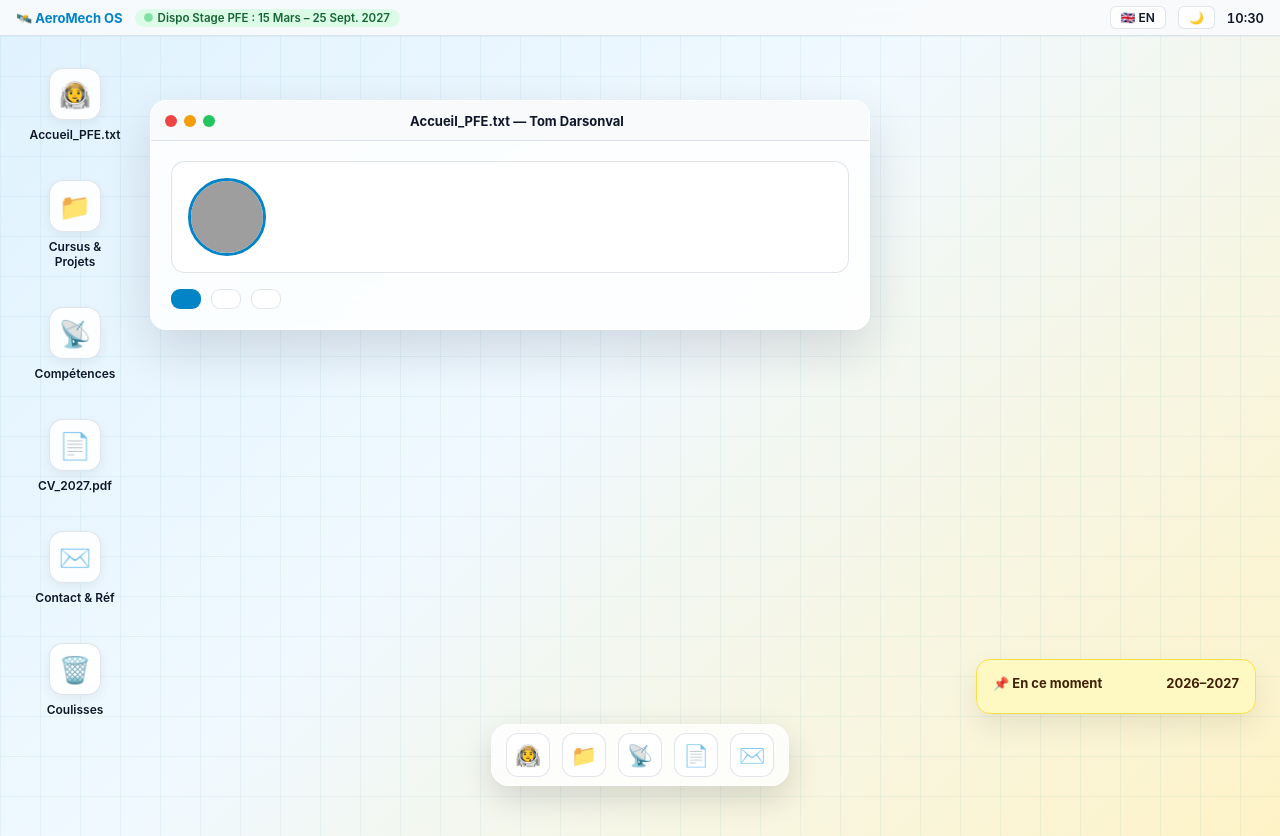
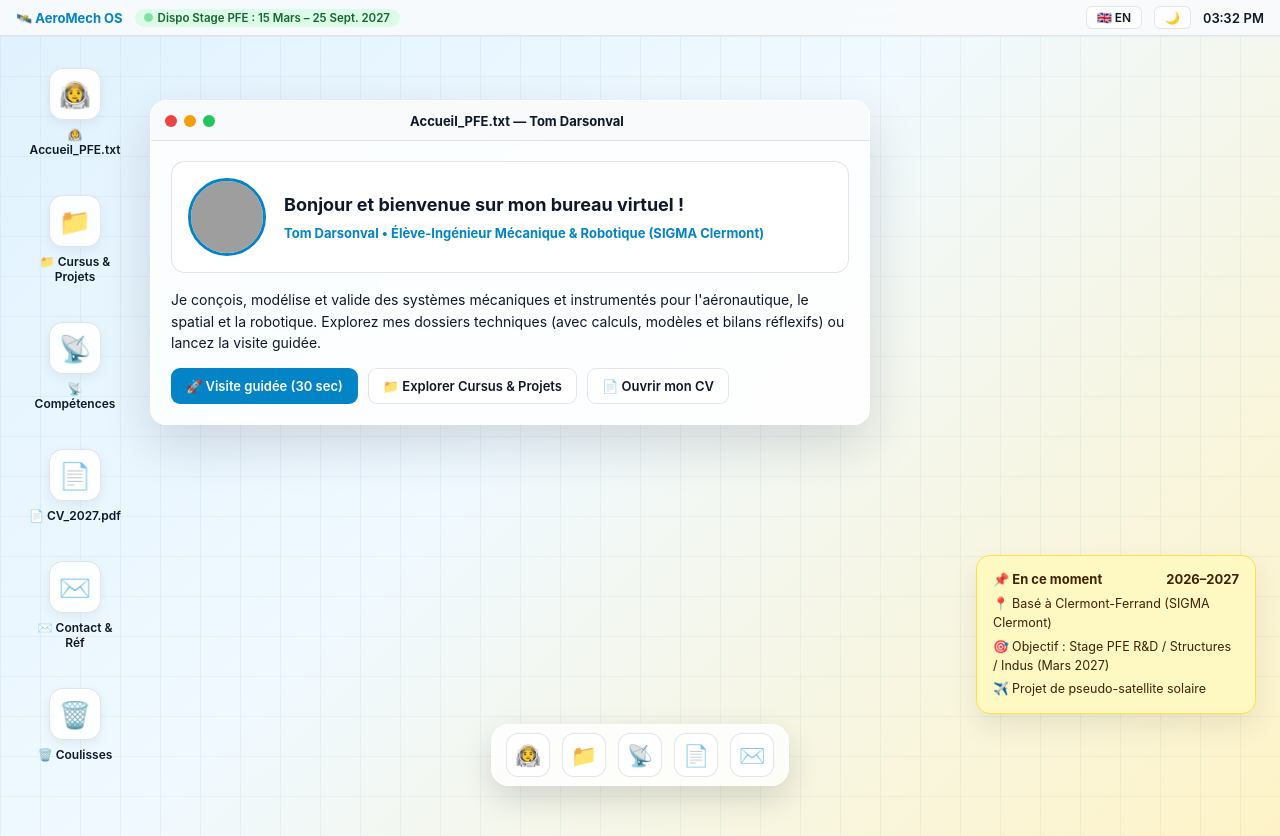
Before and after one commit to Lavnot/portfolio, a plain HTML site: page index.html in a window 1280 px wide. Drawn offline with Linux system fonts and the light colour scheme; grey boxes are pictures that could not be loaded.

Commit message:
Fix clock display formatting in index.html

```diff
--- a/index.html
+++ b/index.html
@@ -1246,4 +1246,11 @@
 
     function updateClock() {
       const now = new Date();
-      document.getElementById("clock").textContent = now.toLocaleTimeString([], { hour: "2
+      document.getElementById("clock").textContent = now.toLocaleTimeString([], { hour: "2-digit", minute: "2-digit" });
+    }
+    setInterval(updateClock, 1000);
+    updateClock();
+    renderLanguage();
+  </script>
+</body>
+</html>
```
